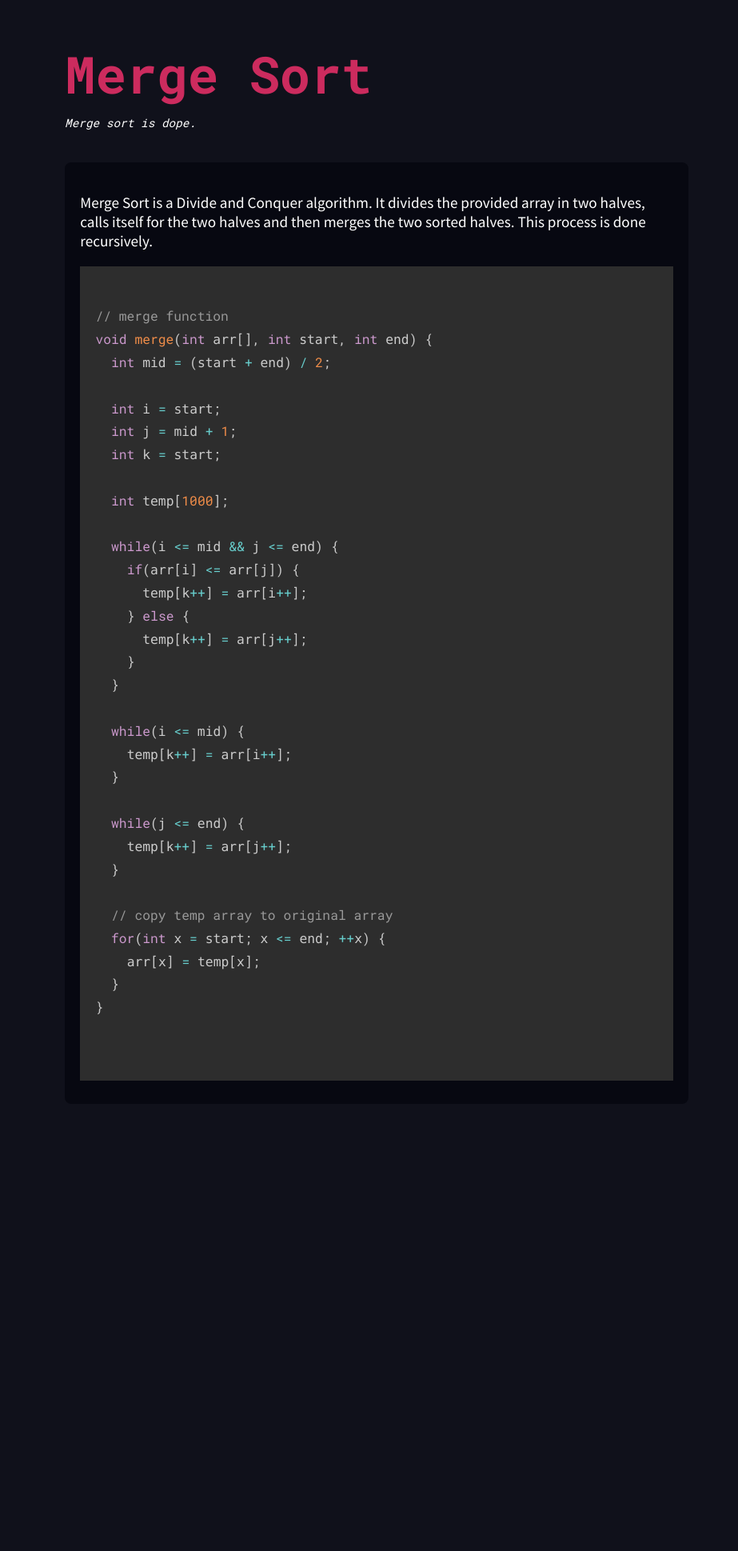
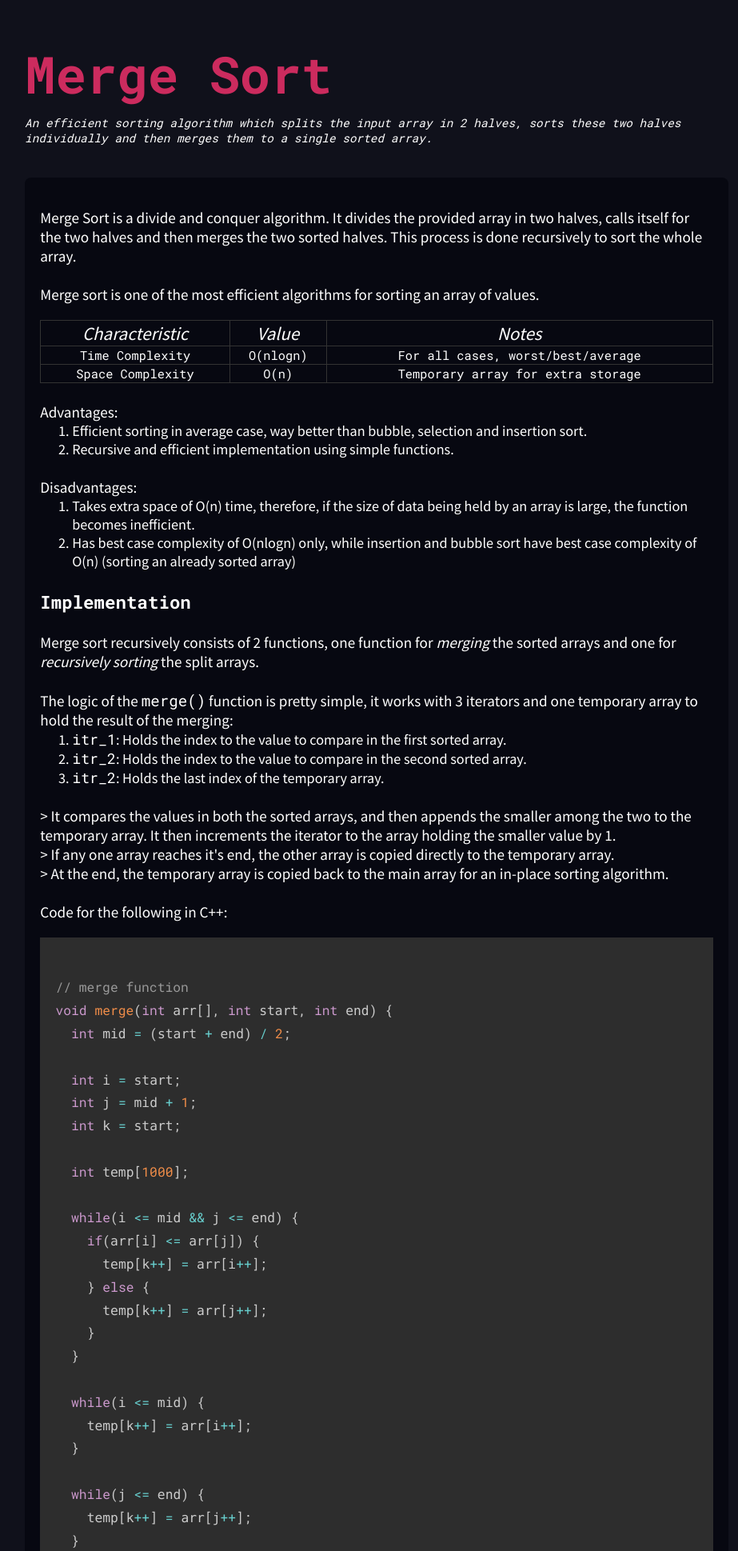
Before and after one commit to elit-altum/sort-visualiser, a PHP site: page /blogs/merge_sort.html in a window 1280 px wide. Shown: the top 1939 px of the page at 80% size, without its empty margins (169-1092 px from the left). Before the commit the page ends 1351 px from the top, so only its background shows below. Run offline with PHP 8.4, Linux system fonts and the light colour scheme.

Commit message:
add: blog for merge sort

```diff
--- a/blogs/blogs.css
+++ b/blogs/blogs.css
@@ -2,7 +2,6 @@
 @import url('https://fonts.googleapis.com/css2?family=Source+Sans+Pro&display=swap');
 
 * {
-  padding: 0;
   margin: 0;
   box-sizing: border-box;
   font-family: 'Roboto Mono', monospace;
@@ -15,7 +14,7 @@
 }
 
 .blog-container {
-  max-width: 800px;
+  max-width: 900px;
   display: block;
   margin: 0 auto;
   padding: 0 10px;
@@ -50,9 +49,41 @@
   font-family: 'Source Sans Pro', sans-serif;
 }
 
+table {
+  border-collapse: collapse;
+  width: 100%;
+  margin-top: 20px;
+}
+
+table,
+th,
+td {
+  border: 1px solid #333;
+}
+
+th {
+  font-style: italic;
+  font-weight: 400;
+  font-family: 'Source Sans Pro', sans-serif;
+  font-size: 1.5em;
+}
+
+tr {
+  font-size: 0.8em;
+  text-align: center;
+}
+
+i {
+  font-family: 'Source Sans Pro', sans-serif;
+}
+
+.blog-body > ol > li {
+  font-family: 'Source Sans Pro', sans-serif;
+  font-size: 0.95em;
+}
+
 .code-snippet {
-  margin-top: 20px;
-  font-size: 1em;
+  margin: 20px 0;
 }
 
 .code-snippet > pre > code {
--- a/blogs/merge_sort.html
+++ b/blogs/merge_sort.html
@@ -13,12 +13,105 @@
 	<body>
 		<div class="blog-container">
 			<h1>Merge Sort</h1>
-			<p class="tagline">Merge sort is dope.</p>
+			<p class="tagline">
+				An efficient sorting algorithm which splits the input array in 2 halves,
+				sorts these two halves individually and then merges them to a single
+				sorted array.
+			</p>
 			<!-- <div class="heading-underline"></div> -->
 			<div class="blog-body">
-				Merge Sort is a Divide and Conquer algorithm. It divides the provided
+				Merge Sort is a divide and conquer algorithm. It divides the provided
 				array in two halves, calls itself for the two halves and then merges the
-				two sorted halves. This process is done recursively.
+				two sorted halves. This process is done recursively to sort the whole
+				array.
+				<br />
+				<br />
+				Merge sort is one of the most efficient algorithms for sorting an array
+				of values.
+
+				<table>
+					<tr>
+						<th>Characteristic</th>
+						<th>Value</th>
+						<th>Notes</th>
+					</tr>
+					<tr>
+						<td>Time Complexity</td>
+						<td>O(nlogn)</td>
+						<td>For all cases, worst/best/average</td>
+					</tr>
+					<tr>
+						<td>Space Complexity</td>
+						<td>O(n)</td>
+						<td>Temporary array for extra storage</td>
+					</tr>
+				</table>
+
+				<br />
+				Advantages:
+				<ol>
+					<li>
+						Efficient sorting in average case, way better than bubble, selection
+						and insertion sort.
+					</li>
+					<li>
+						Recursive and efficient implementation using simple functions.
+					</li>
+				</ol>
+				<br />
+				Disadvantages:
+				<ol>
+					<li>
+						Takes extra space of O(n) time, therefore, if the size of data being
+						held by an array is large, the function becomes inefficient.
+					</li>
+					<li>
+						Has best case complexity of O(nlogn) only, while insertion and
+						bubble sort have best case complexity of O(n) (sorting an already
+						sorted array)
+					</li>
+				</ol>
+				<br />
+
+				<h3>Implementation</h3>
+				<br />
+				Merge sort recursively consists of 2 functions, one function for
+				<i>merging</i> the sorted arrays and one for
+				<i>recursively sorting</i> the split arrays.
+				<br />
+				<br />
+
+				The logic of the <code>merge()</code> function is pretty simple, it
+				works with 3 iterators and one temporary array to hold the result of the
+				merging:
+				<ol>
+					<li>
+						<code>itr_1</code>: Holds the index to the value to compare in the
+						first sorted array.
+					</li>
+					<li>
+						<code>itr_2</code>: Holds the index to the value to compare in the
+						second sorted array.
+					</li>
+					<li>
+						<code>itr_2</code>: Holds the last index of the temporary array.
+					</li>
+				</ol>
+
+				<br />
+				> It compares the values in both the sorted arrays, and then appends the
+				smaller among the two to the temporary array. It then increments the
+				iterator to the array holding the smaller value by 1.
+				<br />
+				> If any one array reaches it's end, the other array is copied directly
+				to the temporary array.
+				<br />
+				> At the end, the temporary array is copied back to the main array for
+				an in-place sorting algorithm.
+
+				<br />
+				<br />
+				Code for the following in C++:
 
 				<div class="code-snippet">
 					<pre class="code-snippet">
@@ -57,6 +150,57 @@
             </code>
           </pre>
 				</div>
+				<br />
+				The second function is the one used for recursively sorting arrays and
+				the sub-arrays. <br />
+				This function, for every array in input : <br />
+				> Splits that array in half and recursively sorts the 2 halves.<br />
+				> Merges the two sorted halves using the previously defined
+				<code>merge()</code> function in a single array.
+
+				<br />
+				<br />
+				As this function is a recursive function it has 2 cases:
+				<ol>
+					<li>
+						<i>Base Case</i> : This is the stopping case/bottom case for a
+						recursive function. For an input array, if the size of that array is
+						0/1 i.e. an empty array or an array with only 1 element is always
+						sorted in itself.
+					</li>
+					<li>
+						<i>Recursive Case</i> : This is the case the function will make
+						recursive calls on a smaller subproblem. For any array with size >
+						1, we can split that array in halves, sort these halves recursively,
+						and merge the sorted halves.
+					</li>
+				</ol>
+				<br />
+				<br />
+				Code for the following in C++:
+
+				<div class="code-snippet">
+					<pre class="code-snippet">
+            <code class="language-c">
+// merge_sort function
+void merge_sort(int arr[], int start, int end) {
+  // base case
+  if(start >= end) {
+    return;
+  }
+
+  int mid = (start + end) / 2;
+
+  // recursive case -> sort the half arrays
+  merge_sort(arr, start, mid);
+  merge_sort(arr, mid + 1, end);
+
+  // merge the sorted halves
+  merge(arr, start, end);
+}
+            </code>
+          </pre>
+				</div>
 			</div>
 		</div>
 	</body>
```
